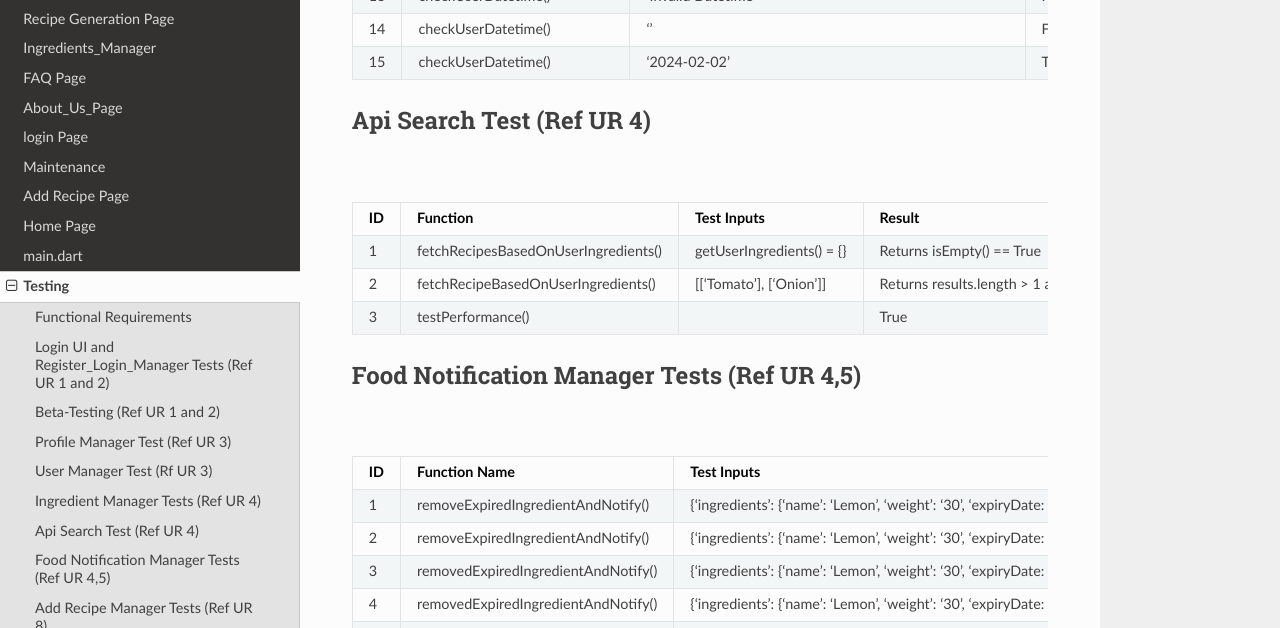
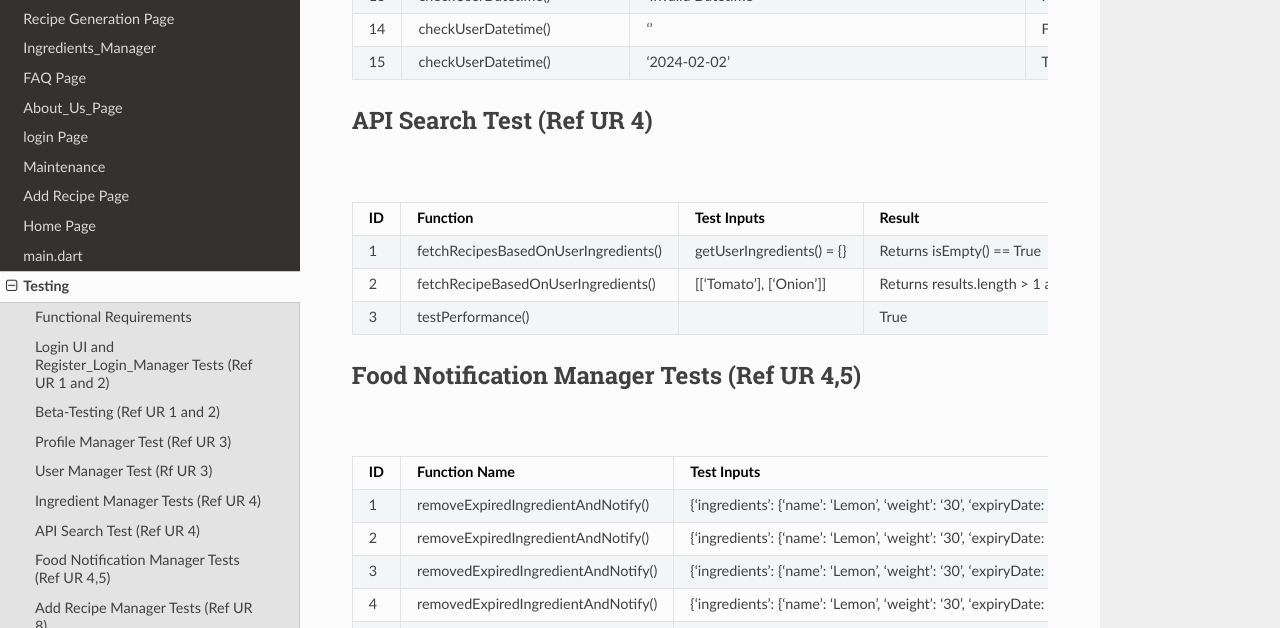
Before and after one commit to RhysRoo/SDRecipie_docs, a Sphinx documentation site: the page built from docs/source/testing.rst, in a window 1280 px wide and 900 px high, scrolled down 2714 px. Shown: the part 156-784 px from the top of the window. Built offline with Sphinx 7.4.7 and the Read the Docs theme 2.0.0, drawn with Linux system fonts in a browser that asks for light colours; pages that are not in the unit, such as notebooks, are missing from menus.

```diff
--- a/docs/source/testing.rst
+++ b/docs/source/testing.rst
@@ -365,7 +365,7 @@ Ingredient Manager Tests (Ref UR 4)
      - True
      -
 
-Api Search Test (Ref UR 4)
+API Search Test (Ref UR 4)
 ----------------------------
 
 .. list-table:: Api Search Test (Ref UR 4)
```
